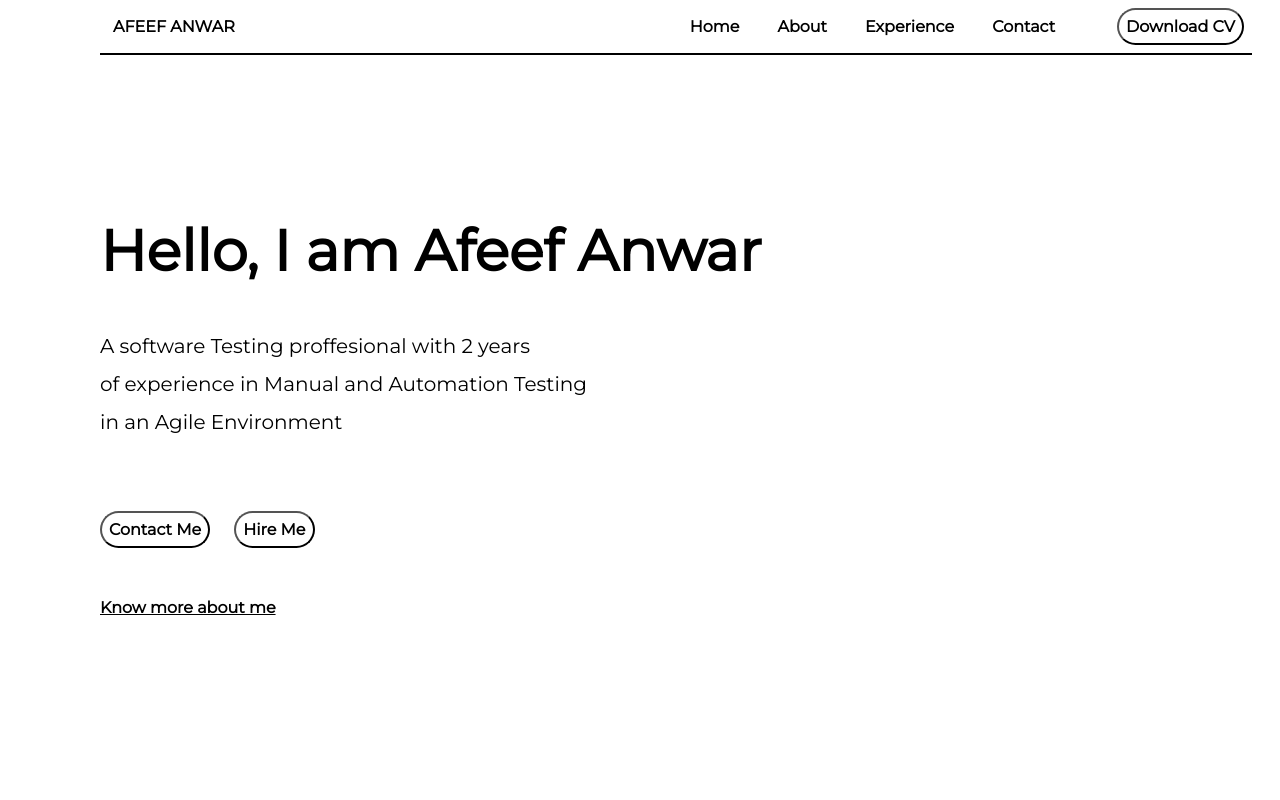
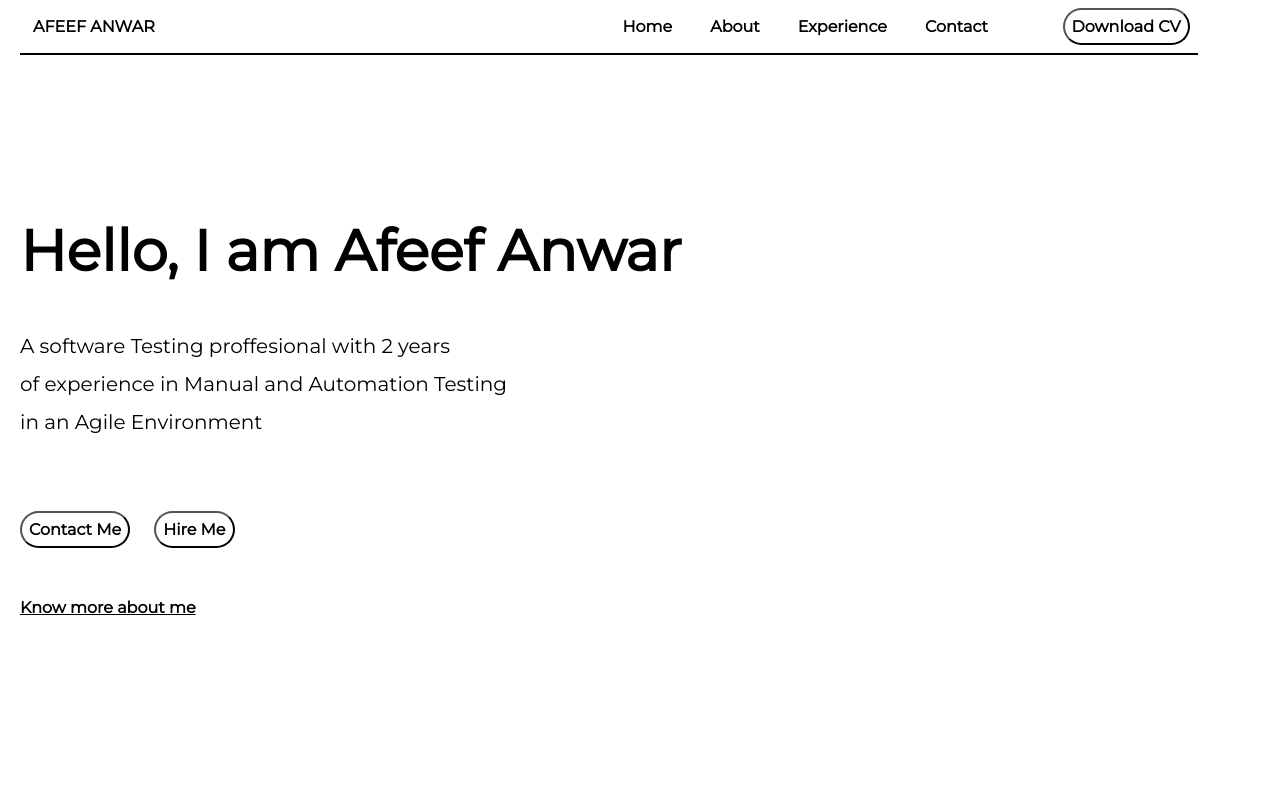
Before and after one commit to mhmmdafeef/resume, a plain HTML site: page index.html in a window 1280 px wide. Shown: the top 800 px of the page. Drawn offline with Linux system fonts and the light colour scheme.

Commit message:
Update style.css

```diff
--- a/style.css
+++ b/style.css
@@ -6,8 +6,8 @@
   padding: 0;
 }
 body {
-  margin-left: 100px;
-  margin-right: 100px;
+  margin-left: 20px;
+  margin-right: 20px;
 }
 
 li,
@@ -24,7 +24,7 @@ button {
 header {
   padding: 8px;
   position: fixed;
-  width: 90%;
+  width: 92%;
 
   background-color: white;
   border-bottom: 2px solid black;
```
